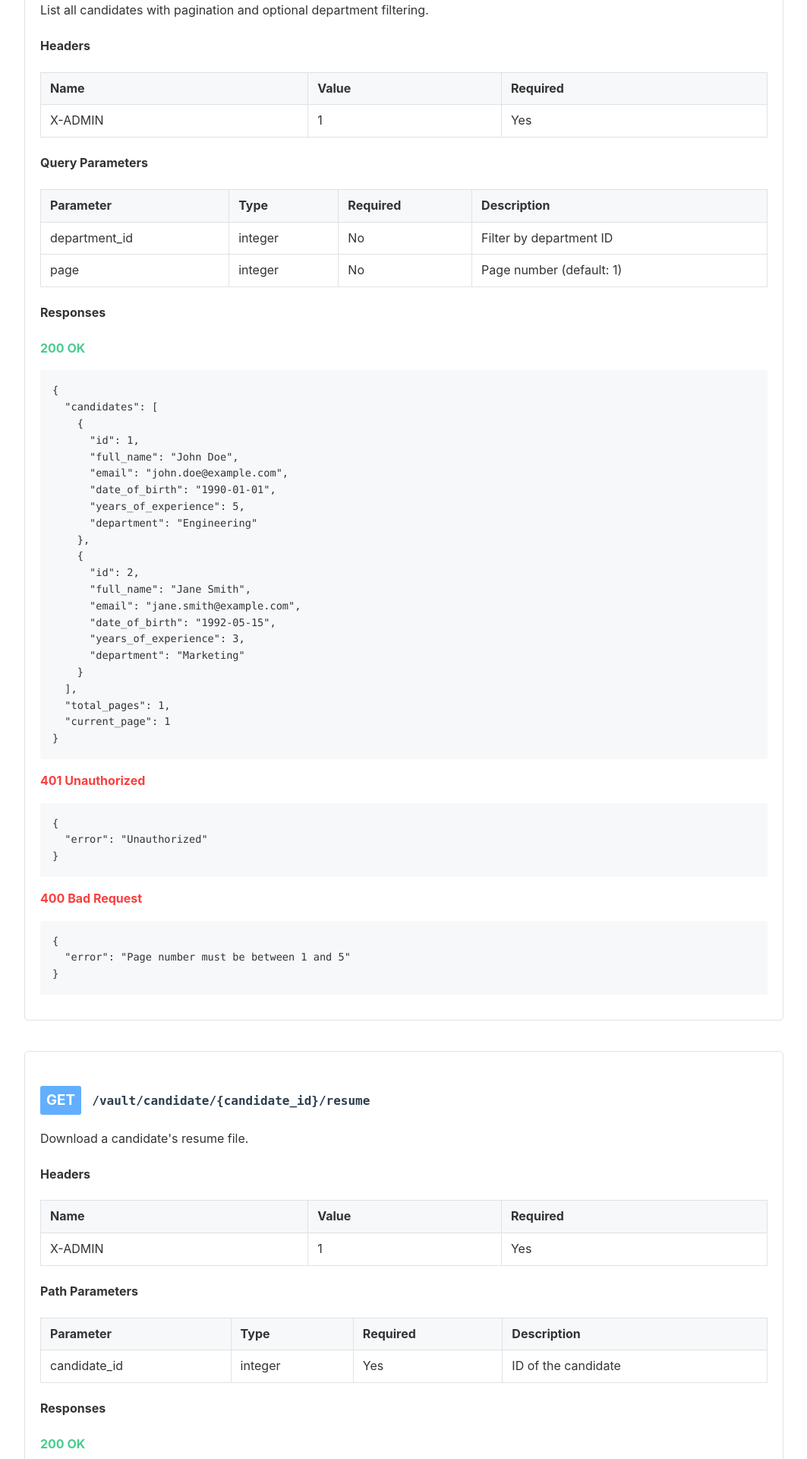
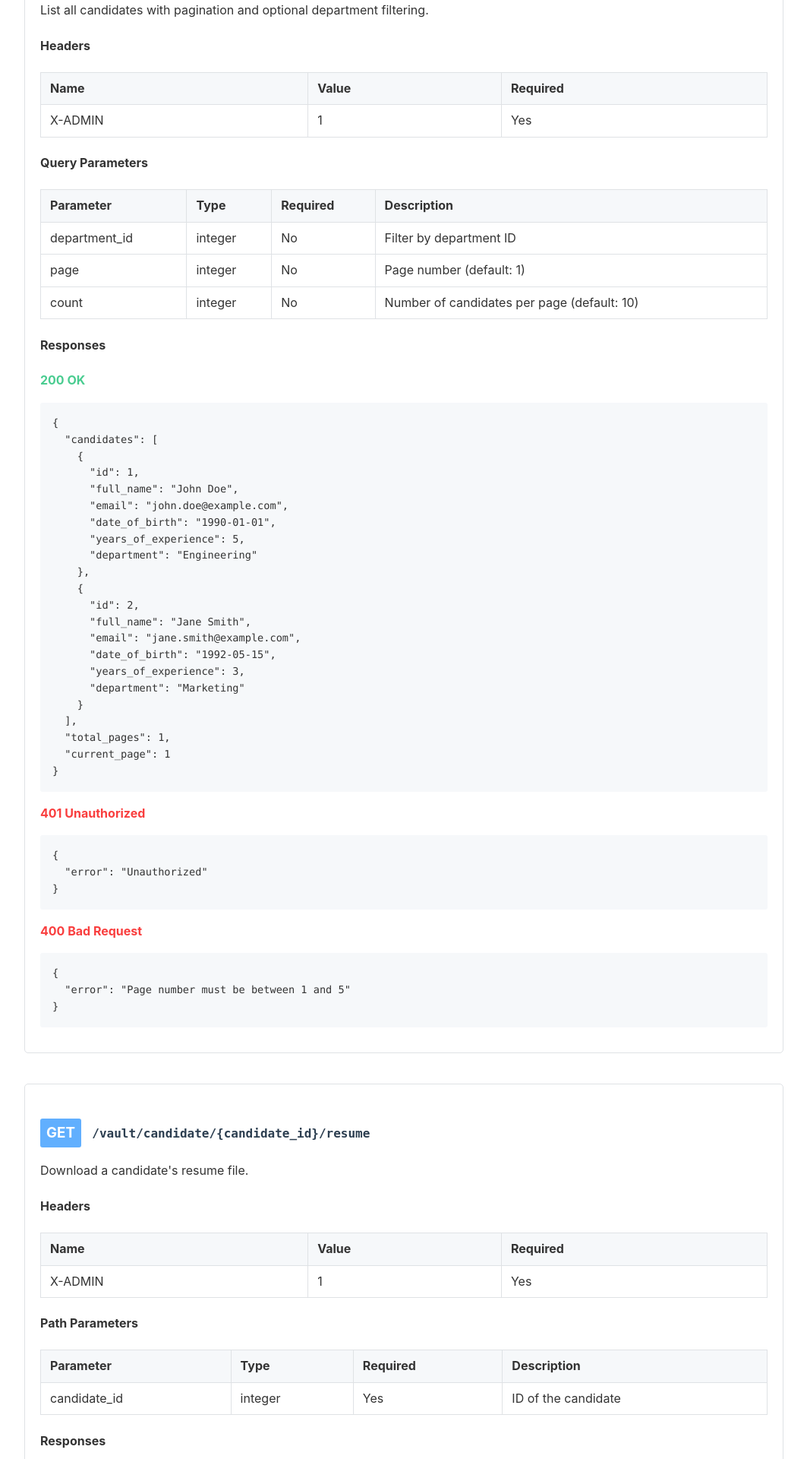
Before and after one commit to belalmoh/talentvault, a Django app: page /docs/ in a window 1280 px wide. Shown: the part 2061-3981 px from the top of the page at 76% size, without its empty margins (108-1171 px from the left). Run offline with Django 5.2, Linux system fonts and the light colour scheme.

Commit message:
Update candidate list API with configurable page count
- Added 'count' parameter to list candidates endpoint
- Updated README.md to reflect new API query parameter
- Modified API documentation to include 'count' parameter details
- Dynamically set number of candidates per page based on query parameter

```diff
--- a/talentvault-server/vault/templates/vault/docs.html
+++ b/talentvault-server/vault/templates/vault/docs.html
@@ -265,6 +265,12 @@
                 <td>No</td>
                 <td>Page number (default: 1)</td>
             </tr>
+            <tr>
+                <td>count</td>
+                <td>integer</td>
+                <td>No</td>
+                <td>Number of candidates per page (default: 10)</td>
+            </tr>
         </table>
 
         <h4>Responses</h4>
--- a/talentvault-server/vault/views/candidate.py
+++ b/talentvault-server/vault/views/candidate.py
@@ -65,7 +65,9 @@ def list_candidates(request):
         else:
             candidates = Candidate.objects.all().order_by('created_at')
 
-        paginator = Paginator(candidates, 10)
+        count = int(request.GET.get('count', 10))
+
+        paginator = Paginator(candidates, count)
 
         page_number = int(request.GET.get('page', 1))
         # Validate page number is within range
```
Also changed, not shown: README.md.
